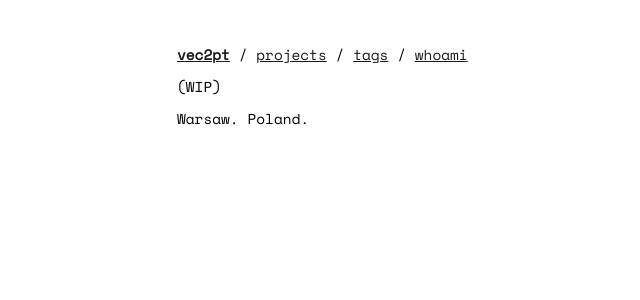
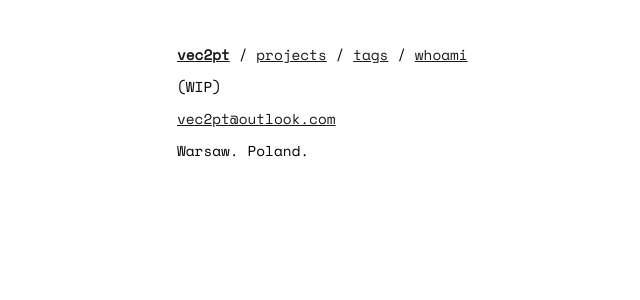
Before and after one commit to vec2pt/vec2pt.github.io, a Jekyll site: the page built from about.md, in a window 1280 px wide. Shown: the top 300 px of the page, without its empty margins (123-763 px from the left). Built offline with Jekyll 4.4.1, drawn with Linux system fonts in a browser that asks for light colours; nearby versions of some CDN libraries.

Commit message:
Add mail

```diff
--- a/about.md
+++ b/about.md
@@ -7,7 +7,7 @@ permalink: /about
 (WIP)
 
 
-<!-- <a href="mailto:{{ site.email }}">{{ site.email }}</a> -->
+<a href="mailto:{{ site.email }}">{{ site.email }}</a>
 
 
 Warsaw. Poland.
```
